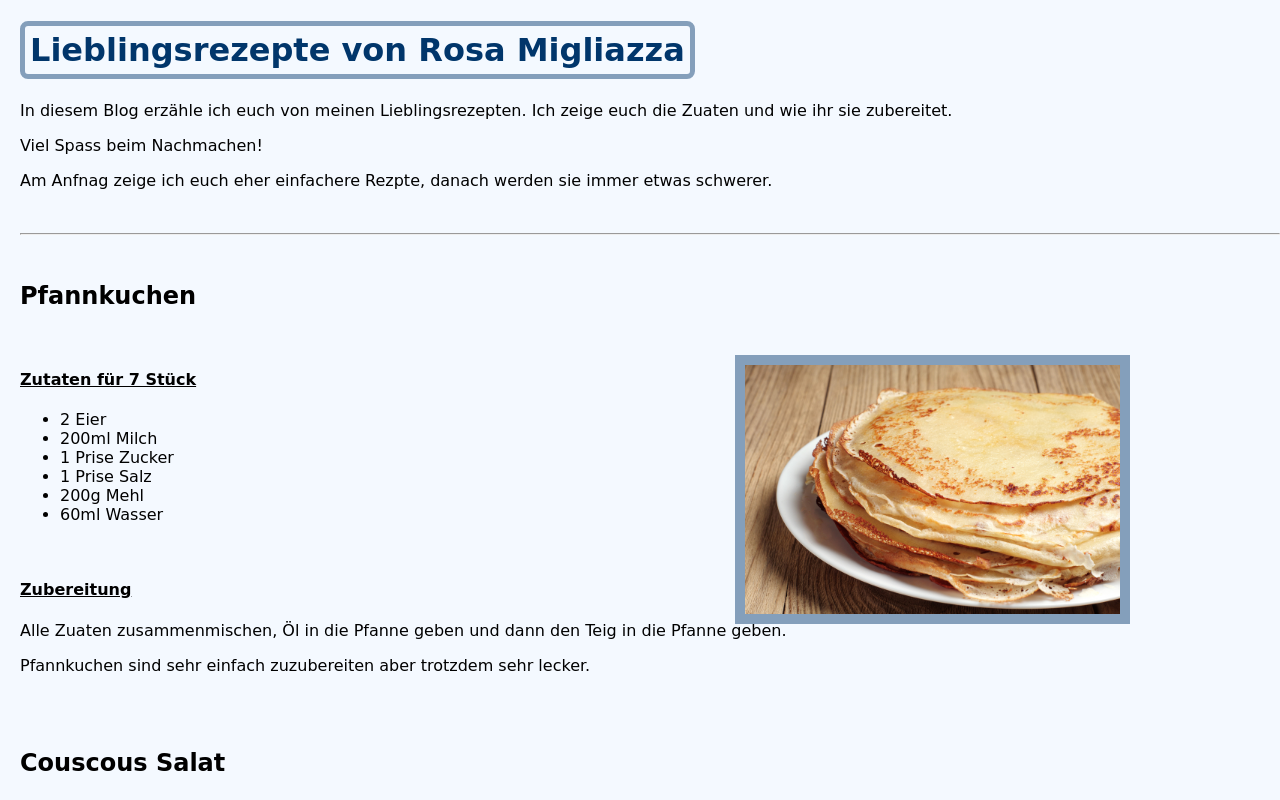
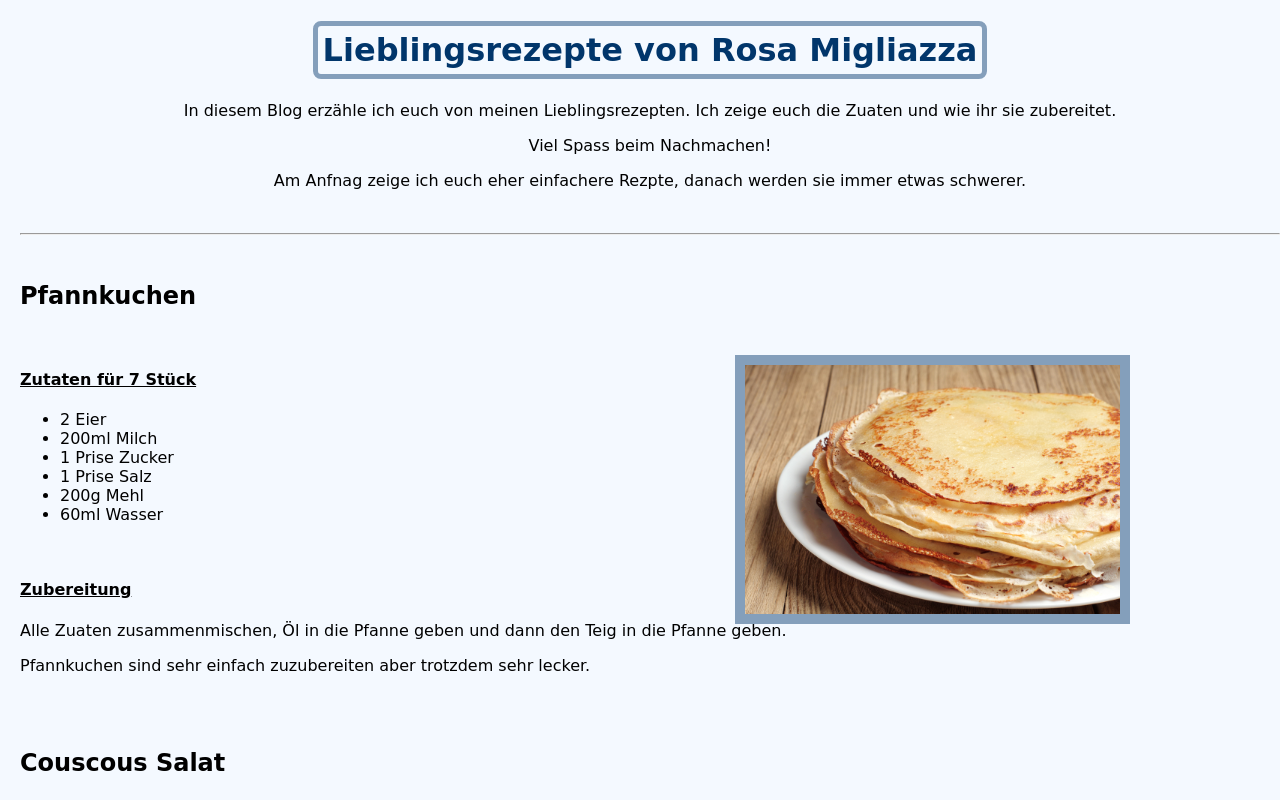
Before and after one commit to gymmu-DC-CS/erstelle-einen-blogeintrag-e255558, a plain HTML site: page index.html in a window 1280 px wide. Shown: the top 800 px of the page. Drawn offline with Linux system fonts and the light colour scheme.

Commit message:
Titel verändert

```diff
--- a/style.css
+++ b/style.css
@@ -72,3 +72,13 @@ h1 {
 .schluss {
   color:  rgb(1, 54, 107);
 }
+
+.title {
+  display: block;
+  margin-left: auto;
+  margin-right: auto;
+}
+
+.anfang {
+  text-align: center;
+}
```
